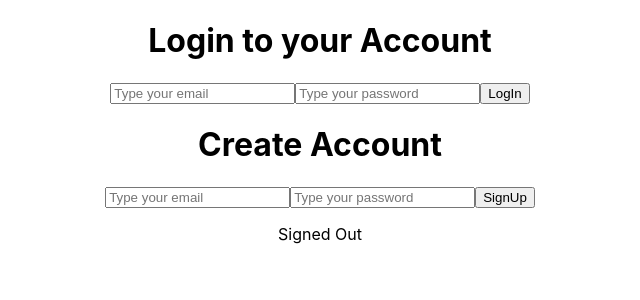
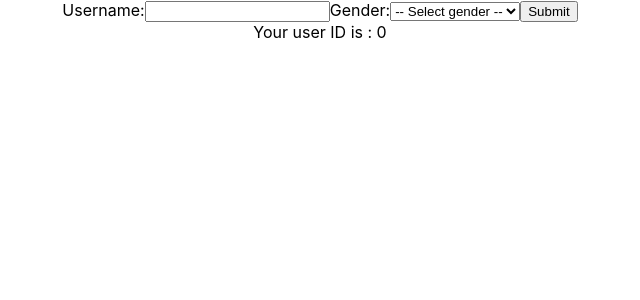
Before and after one commit to ayushierious/foodblog, a React (Create React App) app: page / in a window 1280 px wide. Shown: the top 300 px of the page, without its empty margins (320-960 px from the left). Built offline with nearby package versions, Linux system fonts and the light colour scheme; no server answers.

Commit message:
userInputs

```diff
--- a/package.json
+++ b/package.json
@@ -6,6 +6,7 @@
     "@testing-library/jest-dom": "^5.16.5",
     "@testing-library/react": "^13.4.0",
     "@testing-library/user-event": "^13.5.0",
+    "axios": "^1.4.0",
     "firebase": "^9.21.0",
     "react": "^18.2.0",
     "react-dom": "^18.2.0",
--- a/src/App.js
+++ b/src/App.js
@@ -2,12 +2,17 @@ import './App.css';
 import Signup from './Components/auth/Signup'
 import Signin from './Components/auth/Signin';
 import AuthDetails from './Components/AuthDetails';
+import FoodList from './Components/FoodList';
+import UserForm from './Components/UserForm';
 function App() {
+
   return (
     <div className="App">
-      <Signin/>
+      {/* <Signin/>
       <Signup/>
-      <AuthDetails/>
+      <AuthDetails/> */}
+      {/* <FoodList/> */}
+      <UserForm/>
     </div>
   );
 }
--- /dev/null
+++ b/src/Components/FoodList.js
@@ -0,0 +1,31 @@
+import axios from "axios";
+import React, { useEffect, useState } from "react";
+
+function FoodList() {
+  const [foodData, setFoodData] = useState([]);
+  useEffect(() => {
+    axios
+      .get("https://3970-14-97-167-154.ngrok-free.app/getAllFoodIDs")
+      .then((response) => setFoodData(response.data))
+      .catch((error) => console.log(error));
+  }, []);
+
+  console.log(foodData);
+  if (!foodData) {
+    return null;
+  }
+  return (
+    <div>
+      <text>Hello world</text>
+      {foodData.map((food) => (
+        <div key={food.food_id}>
+          <h2>{food.title}</h2>
+          <img src={food.photo} alt={food.title} />
+          <p>{food.recipe}</p>
+        </div>
+      ))}
+    </div>
+  );
+}
+
+export default FoodList;
--- /dev/null
+++ b/src/Components/UserForm.js
@@ -0,0 +1,64 @@
+import React, { useState } from "react";
+import axios from "axios";
+
+function UserForm() {
+  const [username, setUsername] = useState("");
+  const [gender, setGender] = useState("");
+  const [userId,setUserId]=useState(0)
+
+  // Add code to handle API request
+  const handleSubmit=(e)=>{
+    e.preventDefault();
+
+    const data={
+      "name":`${username}`,
+      "gender":`${gender}`
+    }
+    const headers = {
+      "Access-Control-Allow-Origin": "http://localhost:3000",
+      'Content-Type': 'application/json',
+    };
+
+    axios
+    .post("https://3970-14-97-167-154.ngrok-free.app/createUser",data,{headers})
+    .then((response)=>{
+      console.log(response.data.user_id);
+      setUserId(response.data.user_id)
+    })
+    .catch((error)=>{
+      console.error(error);
+    });
+  };
+
+
+
+  return (
+    <>
+    <form onSubmit={handleSubmit}>
+      <label>
+        Username:
+        <input
+          type="text"
+          value={username}
+          onChange={(event) => setUsername(event.target.value)}
+        />
+      </label>
+      <label>
+        Gender:
+        <select value={gender} onChange={(event) => setGender(event.target.value)}>
+          <option value="">-- Select gender --</option>
+          <option value="male">Male</option>
+          <option value="female">Female</option>
+          <option value="other">Other</option>
+        </select>
+      </label>
+      <button type="submit">Submit</button>
+    </form>
+    <div>
+      Your user ID is : {userId}
+    </div>
+    </>
+  );
+}
+
+export default UserForm;
```
Also changed, not shown: src/Components/postContent.js (added), 1 other file (tests, documents, lock files or other folders).
